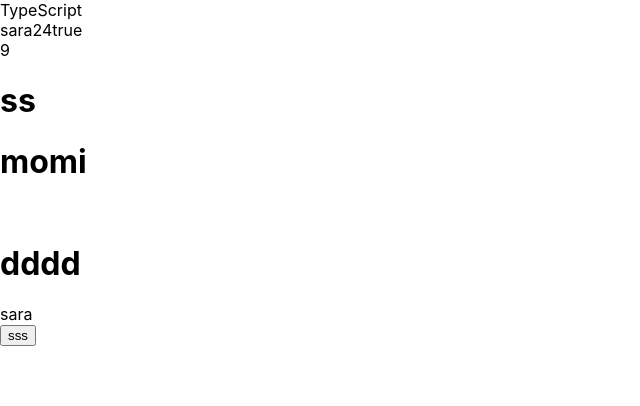
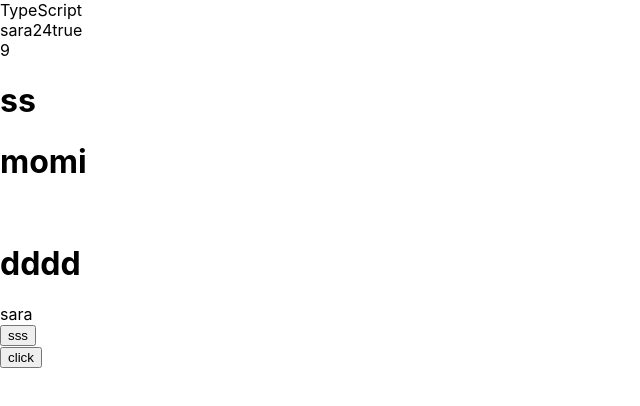
Before and after one commit to saetgit/Typescript-React, a React (Create React App) app: page / in a window 1280 px wide. Shown: the top 406 px of the page, without its empty margins (0-640 px from the left). Built offline with nearby package versions, Linux system fonts and the light colour scheme.

Commit message:
use useref

```diff
--- a/src/App.tsx
+++ b/src/App.tsx
@@ -1,4 +1,4 @@
-import React, { useState } from 'react';
+import React, { useRef, useState } from 'react';
 import User from './component/User'
 import Article from './component/Article'
 import { SrvRecord } from 'dns';
@@ -51,6 +51,8 @@ function App() {
   //   name:"sara",
   //   age:25
   // }
+
+  const ref = useRef<HTMLButtonElement>(null)
   return (
     <div>
       TypeScript
@@ -64,10 +66,11 @@ function App() {
         state?.name
       } */}
 
-      <Second value={state} onChange={setState}/>
+      <Second value={state} onChange={setState} />
 
 
-      <Button/>
+      <Button />
+      <button ref={ref}>click</button>
     </div>
   );
 }
```
Also changed, not shown: src/component/Button.tsx (+4 -4 lines).
